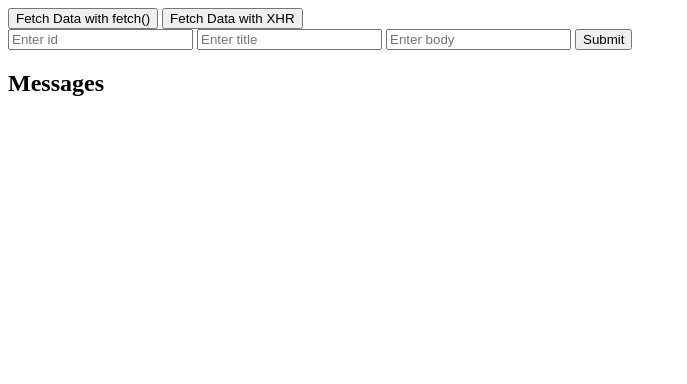
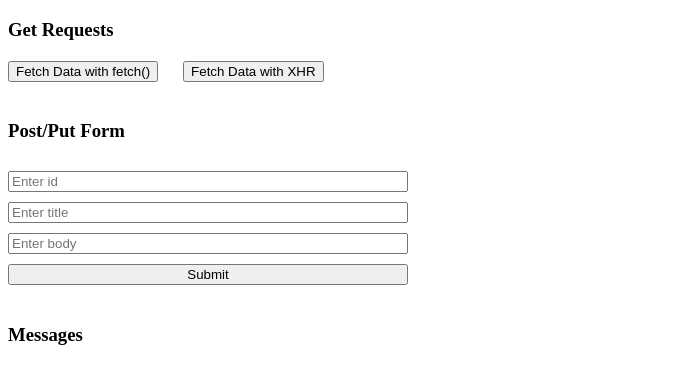
Before and after one commit to svetlozara-godzheva/javascript-lab-10-API-calls, a plain HTML site: page index.html in a window 1280 px wide. Shown: the whole page, without its empty margins (0-687 px from the left). Drawn offline with Linux system fonts and the light colour scheme.

Commit message:
Added basic css

```diff
--- a/index.html
+++ b/index.html
@@ -10,20 +10,22 @@
     </head>
 
     <body>
-        <div>
+        <h3>Get Requests</h3>
+        <div class="buttons">
             <button id="fetch-btn">Fetch Data with fetch()</button>
             <button id="xhr-btn">Fetch Data with XHR</button>
         </div>
         <form id="form">
+            <h3>Post/Put Form</h3>
             <input placeholder="Enter id" type="number" id="form-id">
             <input required placeholder="Enter title" type="text" id="form-title">
             <input required placeholder="Enter body" type="text" id="form-body">
             <button id="submit">Submit</button>
         </form>
-        <h2>Messages</h2>
-        <div id="messages">
-            <h3 id="title"></h3>
-            <p id="body"></p>
+        <div class="messages">
+            <h3>Messages</h3>
+            <div id="messages">
+            </div>
         </div>
     </body>
 
--- a/script.js
+++ b/script.js
@@ -1,7 +1,5 @@
 let fetchButton = document.getElementById("fetch-btn");
 let xhrButton = document.getElementById("xhr-btn");
-let title = document.getElementById("title");
-let body = document.getElementById("body");
 let formId = document.getElementById("form-id");
 let formTitle = document.getElementById("form-title");
 let formBody = document.getElementById("form-body");
@@ -89,7 +87,8 @@ function displayMessage(text) {
 }
 function displayPost(post) {
     messages.innerHTML += `<div class="post">
-     <h3 id="title">${post.title}(${post.id})</h3>
-     <p id="body">${post.body}</p>
+     <h3>Post(${post.id})</h3>
+     <h4>${post.title}</h4>
+     <p>${post.body}</p>
     </div>`
 }
--- a/styles.css
+++ b/styles.css
@@ -0,0 +1,32 @@
+.buttons {
+    display: flex;
+    gap: 25px;
+    margin-top: 20px;
+}
+
+form {
+    display: flex;
+    flex-direction: column;
+    width: 400px;
+    gap: 10px;
+    margin-top: 20px;
+}
+
+.messages {
+    display: flex;
+    flex-direction: column;
+    max-width: 800px;
+    gap: 10px;
+    margin-top: 20px;
+}
+
+.post {
+    background-color: #8080801c;
+    padding: 3px;
+    border-radius: 10px;
+    margin-top: 10px;
+}
+
+.post h3 {
+    margin-top: 5px;
+}
```
